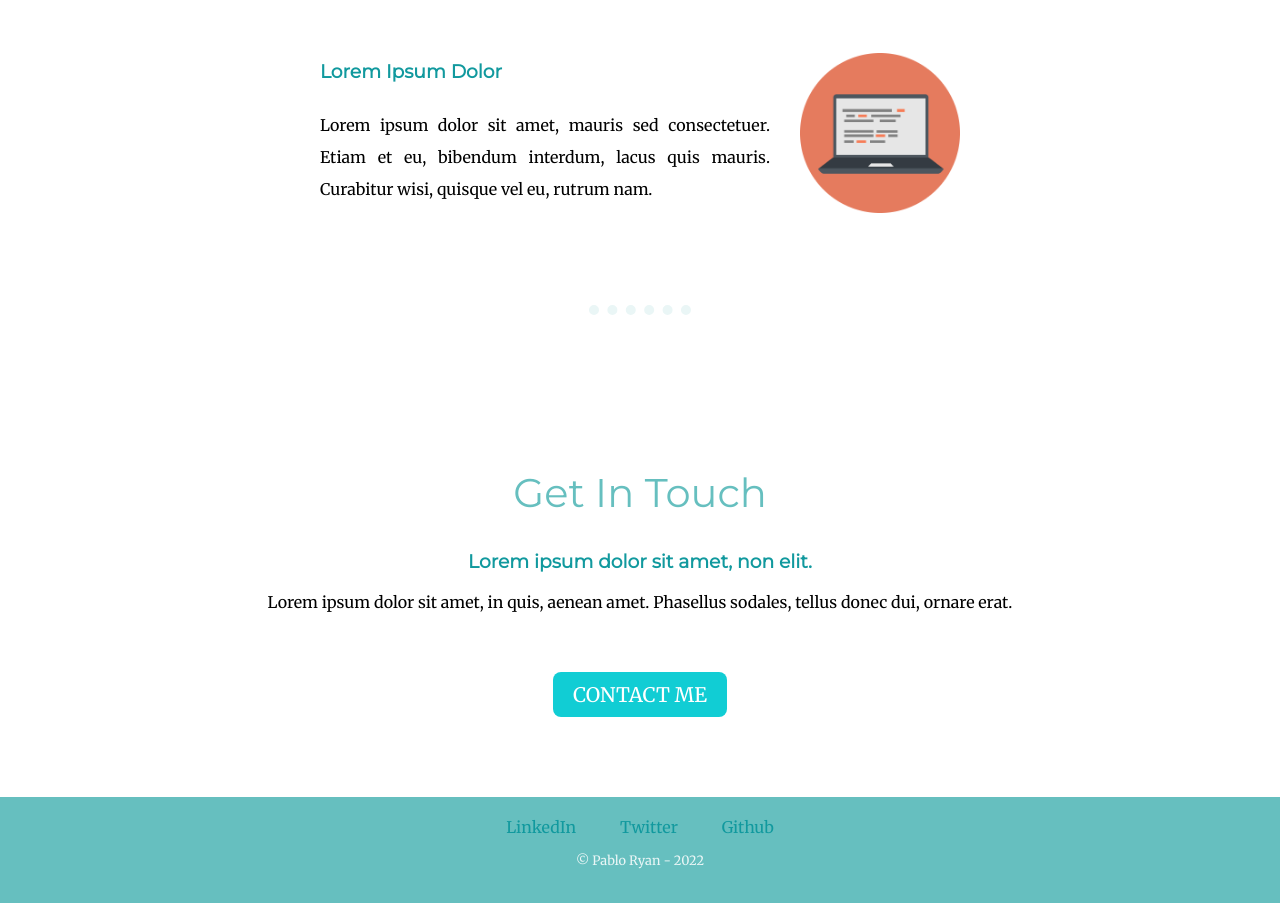
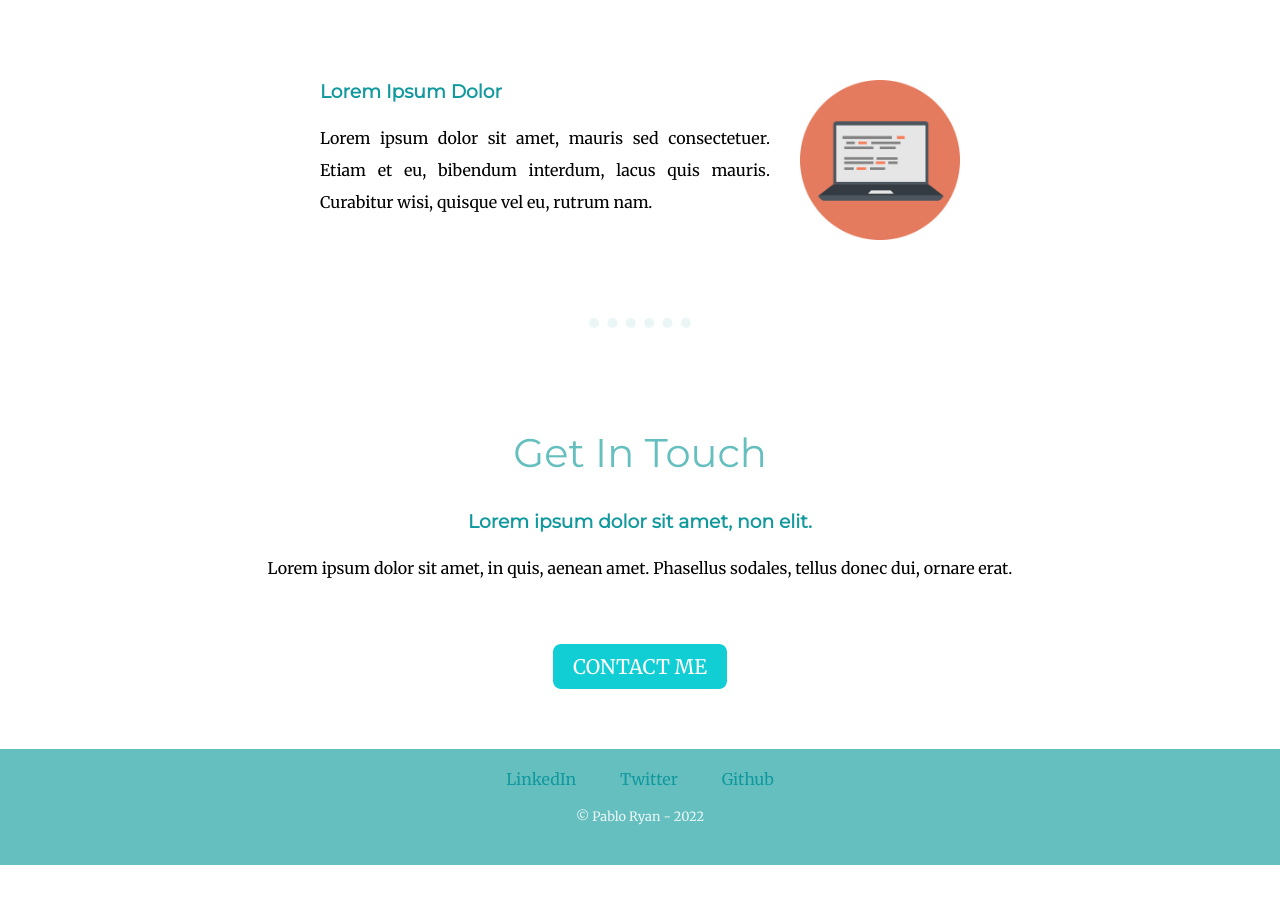
Before and after one commit to Sutanrrier/web-udemy-project2, a plain HTML site: page index.html in a window 1280 px wide. Shown: the part 1704-2607 px from the top of the page. After the commit the page ends 2569 px from the top, so only its background shows below. Drawn offline with Linux system fonts and the light colour scheme.

Commit message:
Fixes in CSS

```diff
--- a/css/style.css
+++ b/css/style.css
@@ -39,12 +39,17 @@ hr {
 
 p {
     margin-bottom: 0;
+    line-height: 2;
 }
 
 .top-container {
     background-color: #E4F9F5;
     position: relative;
     padding-top: 100px;
+}
+
+.middle-container {
+    padding-top: 30px;
 }
 
 .bottom-container {
@@ -68,7 +73,6 @@ p {
     margin: 100px auto;
     width: 50%;
     text-align: justify;
-    line-height: 2;
 }
 
 .left-image {
@@ -84,7 +88,7 @@ p {
 }
 
 .contact-me {
-    padding: 20px;
+    padding: 0 20px;
 
 }
 
```
